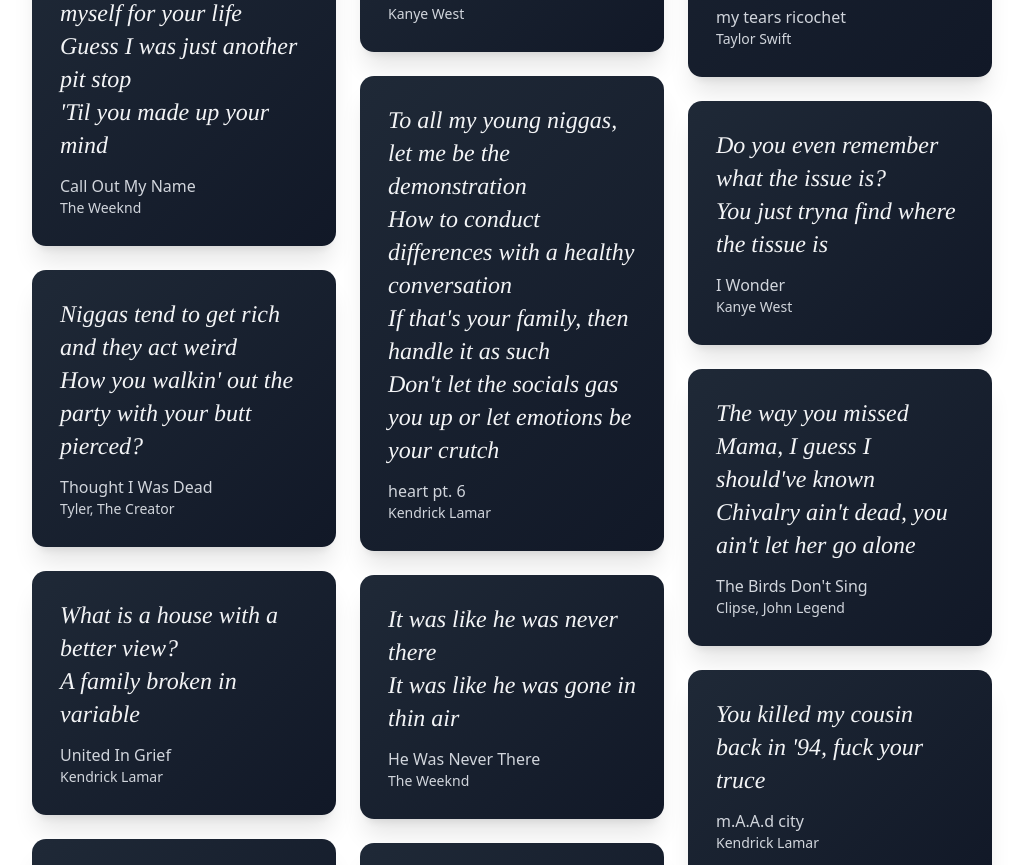
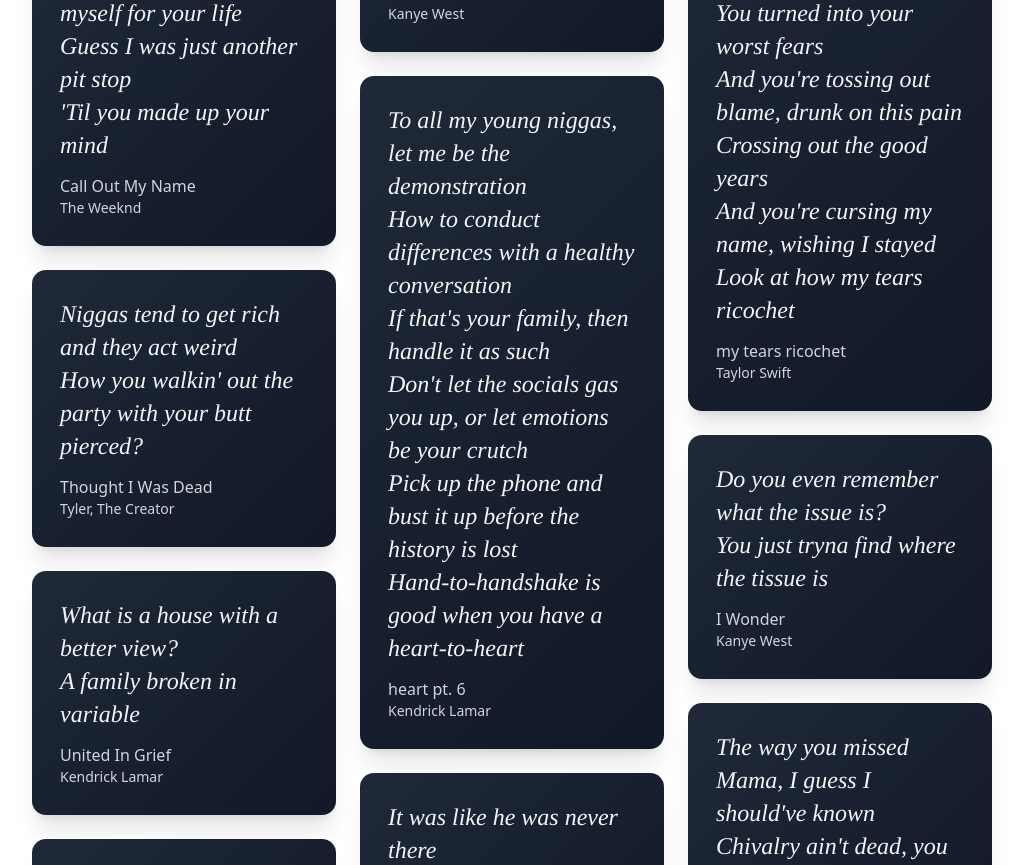
Before and after one commit to varshithpilli/bars, a React (Vite) app: page / in a window 1280 px wide. Shown: the part 1655-2520 px from the top of the page, without its empty margins (128-1151 px from the left). Built offline with nearby package versions, Linux system fonts and the light colour scheme; no server answers; a web font is replaced by a local one.

Commit message:
new lyrics03

```diff
--- a/src/data/lyrics.ts
+++ b/src/data/lyrics.ts
@@ -11,7 +11,7 @@
     artist: "Clipse, Kendrick Lamar",
   },
   {
-    lyric: `To all my young niggas, let me be the demonstration \n How to conduct differences with a healthy conversation \n If that's your family, then handle it as such \n Don't let the socials gas you up or let emotions be your crutch`,
+    lyric: `To all my young niggas, let me be the demonstration \n How to conduct differences with a healthy conversation \n If that's your family, then handle it as such \n Don't let the socials gas you up, or let emotions be your crutch \n Pick up the phone and bust it up before the history is lost \n Hand-to-handshake is good when you have a heart-to-heart`,
     song: "heart pt. 6",
     artist: "Kendrick Lamar",
   },
```
